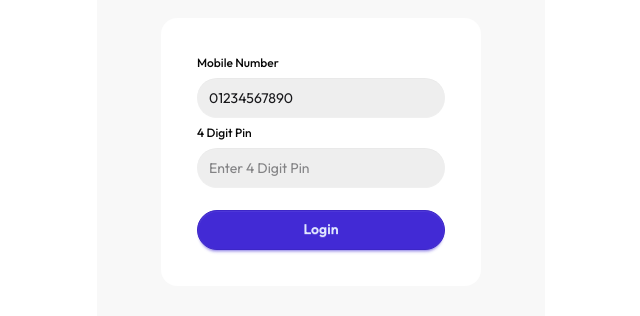
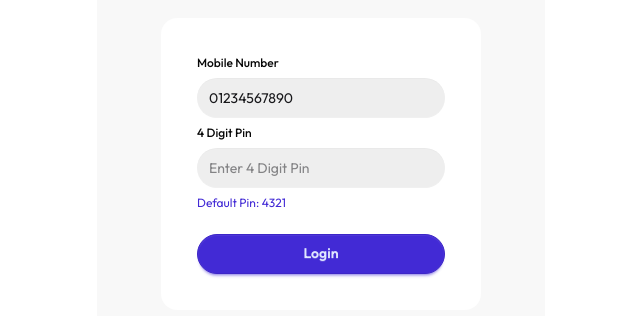
Before and after one commit to AtikHasanSarker/PAYOO-MFS, a plain HTML site: page index.html in a window 1280 px wide. Shown: the part 246-562 px from the top of the page, without its empty margins (319-959 px from the left). Drawn offline with nearby package versions, Linux system fonts and the light colour scheme.

Commit message:
Add a default pin

```diff
--- a/index.html
+++ b/index.html
@@ -46,6 +46,7 @@
 
         <label class="label font-medium text-[#080808]">4 Digit Pin</label>
         <input id="input-pin" maxlength="4" minlength="4" type="password" class="input border-none rounded-full bg-base-300" placeholder="Enter 4 Digit Pin" />
+        <p class="text-primary">Default Pin: 4321</p>
 
         <button id="login-btn" class="btn btn-primary mt-4 rounded-full">Login</button>
       </fieldset>
```
